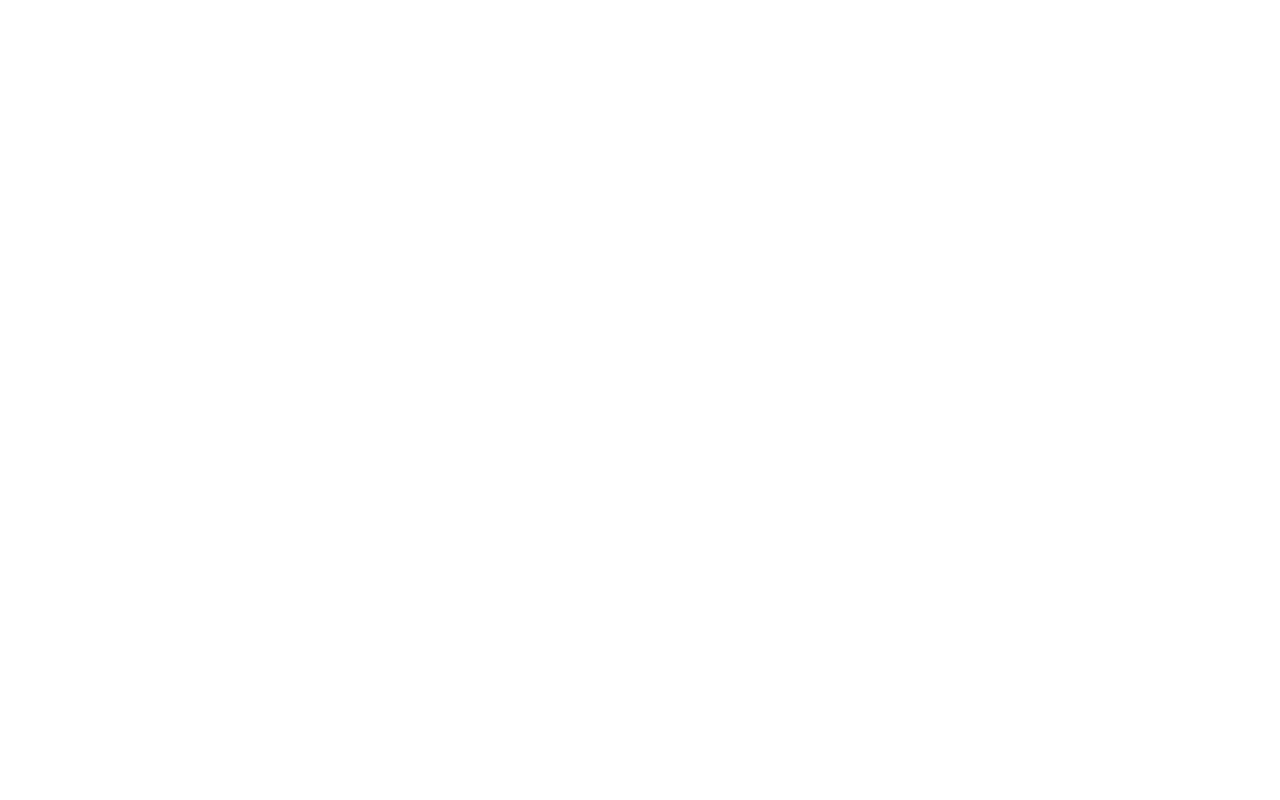
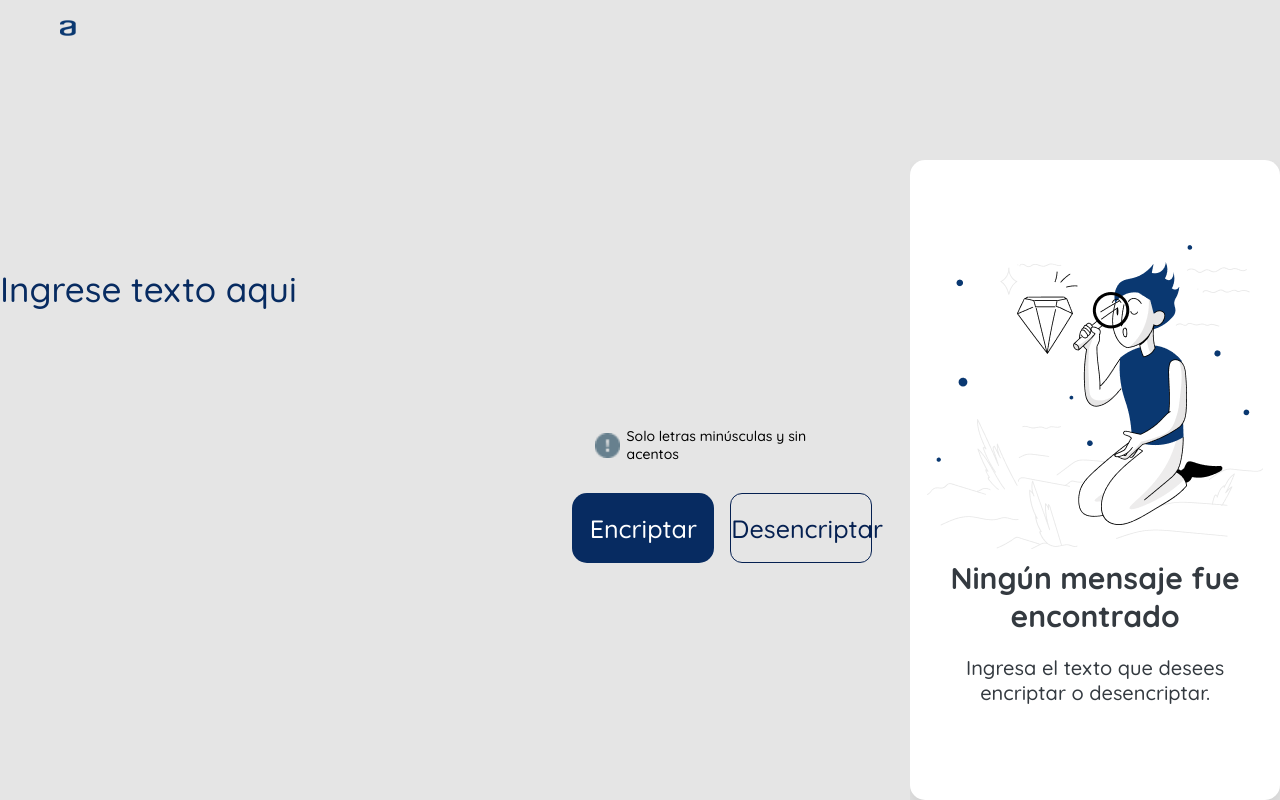
Before and after one commit to CristianAndresPB/encriptor, a plain HTML site: page index.html in a window 1280 px wide. Drawn offline with Linux system fonts and the light colour scheme.

Commit message:
Agregando etiquetas en index.html y estilización

```diff
--- a/index.html
+++ b/index.html
@@ -3,9 +3,52 @@
 <head>
     <meta charset="UTF-8">
     <meta name="viewport" content="width=device-width, initial-scale=1.0">
+    <link rel="icon" type="image/png" sizes="32*32" href="./assets/alura 32x32.png">
+    <link rel="icon" type="image/png" sizes="16*16" href="./assets/alura 16x16.png">
+    <link rel="stylesheet" href="style.css">
+    <link rel="preconnect" href="https://fonts.googleapis.com" />
+    <link rel="preconnect" href="https://fonts.gstatic.com" crossorigin />
+    <link href="https://fonts.googleapis.com/css2?family=Quicksand:wght@300;500;700&display=swap" rel="stylesheet"/>
     <title>Encriptor</title>
 </head>
 <body>
 
+    <header>
+        <a href="logo">
+            <img src="./assets/alura 16x16.png" alt="logo">
+        </a>
+    </header>
+
+    <div class="container">
+        <div class="subcontainer">
+            <textarea name="texto" id="entradaTexto" cols="30" rows="10" placeholder="Ingrese texto aqui"></textarea>
+        </div>
+        <div>
+            <div>
+                <figure class="adv">
+                    <img
+                      src="./assets/Vector interrogacion.png"
+                      alt="signo de advertencia"
+                    />
+                    <p>Solo letras minúsculas y sin acentos</p>
+                  </figure>
+            </div>
+            <div class="buttons">
+                <button class="primary-button encriptar">Encriptar</button>
+                <button class="secondary-button desencriptar">Desencriptar</button>
+              </div>
+        </div>
+        <div class="subcontainer2">
+            <div class="card-container">
+              <div class="card">
+                <div class="card-body">
+                  <img src="assets/Muñeco.png" alt="Muñeco" />
+                  <h3 class="card-title">Ningún mensaje fue encontrado</h3>
+                  <p class="card-text">Ingresa el texto que desees encriptar o desencriptar.</p>
+                </div>
+              </div>
+            </div>
+          </div>
+    </div>
 </body>
 </html>
--- /dev/null
+++ b/style.css
@@ -0,0 +1,380 @@
+:root {
+
+    --bg: #e5e5e5;
+
+    --white: #ffffff;
+
+    --dark-blue-100: #609ed4;
+    --dark-blue-200: #356ea9;
+    --dark-blue-300: #0a3871;
+    --dark-blue-400: #072b61;
+    --dark-blue-500: #052051;
+
+    --light-blue-100: #f3f5fc;
+    --light-blue-200: #eff1fa;
+    --light-blue-300: #e9ecf8;
+    --light-blue-400: #aab2d5;
+    --light-blue-500: #757fb2;
+
+    --gray-100: #ced4da;
+    --gray-200: #adb5bd;
+    --gray-300: #868e96;
+    --gray-400: #495057;
+    --gray-500: #343a40;
+  }
+
+  * {
+    margin: 0;
+    padding: 0;
+    box-sizing: border-box;
+    font-family: "Quicksand", sans-serif;
+  }
+
+* {
+    margin: 0;
+    padding: 0;
+    box-sizing: border-box;
+    font-family: "Quicksand", sans-serif;
+  }
+
+  html, body {
+    font-size: 10px;
+    height: 100%;
+    background: var(--bg);
+  }
+
+  a {
+    text-decoration: none;
+    color: inherit;
+  }
+
+  img {
+    max-width: 100%;
+    height: auto;
+  }
+
+  header {
+    padding: 1.6rem;
+    z-index: 1;
+  }
+
+  .container {
+    display: flex;
+    flex-direction: column;
+  }
+
+  .subcontainer1 {
+    height: 100%;
+    display: flex;
+    flex-direction: column;
+    justify-content: space-between;
+  }
+
+
+  .subcontainer2 {
+    height: 100%;
+  }
+
+  .container #entradaTexto {
+    width: 100%;
+    height: 100%;
+    border: none;
+    background: var(--bg);
+    font-size: 2.5rem;
+    padding: 1.6rem;
+    resize: none;
+    overflow: auto;
+    margin-top: 1.6rem;
+    color: var(--dark-blue-400);
+  }
+
+  .container #entradaTexto::placeholder {
+    color: var(--dark-blue-400);
+  }
+
+  #entradaTexto {
+    outline: none;
+  }
+
+  .adv {
+    display: flex;
+    padding: 1.2rem;
+    align-items: center;
+    font-size: 1.4rem;
+  }
+
+  .adv img {
+    width: 1.6rem;
+    height: 1.6rem;
+    margin-right: 0.7rem;
+  }
+
+  .buttons {
+    display: flex;
+    flex-direction: column;
+    justify-content: center;
+    align-items: center;
+    gap: 1.6rem;
+  }
+
+  .primary-button {
+    background-color: var(--dark-blue-400);
+    border-radius: 1.5rem;
+    border: none;
+    color: var(--white);
+    width: 80%;
+    cursor: pointer;
+    font-size: 1.6rem;
+    height: 5rem;
+  }
+
+  .primary-button:hover {
+    background-color: var(--dark-blue-500);
+  }
+
+  .secondary-button {
+    background-color: var(--bg);
+    border-radius: 1.2rem;
+    border: 0.1rem solid var(--dark-blue-500);
+    color: var(--dark-blue-500);
+    width: 80%;
+    cursor: pointer;
+    font-size: 1.6rem;
+    height: 5rem;
+  }
+
+  .secondary-button:hover {
+    background-color: var(--light-blue-100);
+  }
+
+  .card-footer {
+    width: 100%;
+  }
+
+  .button-copy {
+    width: 90% !important;
+  }
+
+  .card-container {
+    display: flex;
+    flex-direction: column;
+    justify-content: center;
+    align-items: center;
+    gap: 1.6rem;
+    margin-top: 1.6rem;
+  }
+
+  .card {
+    width: 90%;
+    height: 100%;
+    background-color: var(--white);
+    border-radius: 1.5rem;
+    display: flex;
+    flex-direction: column;
+    justify-content: center;
+    align-items: center;
+    gap: 1.6rem;
+    padding: 1.6rem;
+    text-align: center;
+    box-shadow: 0 1rem 2rem rgb(0 0 0 / 10%);
+    overflow: scroll;
+    word-wrap: break-word;
+    overflow-wrap: break-word;
+  }
+
+  .card .card-body {
+    width: 100%;
+    height: 100%;
+    display: flex;
+    flex-direction: column;
+    align-items: center;
+    justify-content: center;
+    overflow: auto;
+  }
+
+  .card .card-text {
+    width: 100%;
+  }
+
+  .card .card-body > * {
+    padding: 1rem;
+  }
+  ::-webkit-scrollbar {
+    width: 0.2em;
+    background-color: transparent;
+  }
+
+  .card .card-body img {
+    display: none;
+  }
+
+  .card h3 {
+    font-size: 2.5rem;
+    color: var(--gray-500);
+    font-weight: bold;
+  }
+
+  .card p {
+    font-size: 1.6rem;
+    color: var(--gray-500);
+  }
+
+  footer {
+    width: 100%;
+    height: 5rem;
+    display: flex;
+    justify-content: center;
+    align-items: center;
+    gap: 1.6rem;
+    font-size: 1.5rem;
+  }
+
+  footer #creatorName {
+    color: var(--gray-500);
+    font-size: 2rem;
+    font-weight: bold;
+  }
+
+  footer #social-medias {
+    display: flex;
+    justify-content: center;
+    align-items: center;
+    gap: 1.6rem;
+  }
+
+  footer #social-medias ul {
+    display: flex;
+    justify-content: center;
+    align-items: center;
+    gap: 1.6rem;
+  }
+
+  footer #social-medias ul li {
+    list-style: none;
+  }
+
+  footer #social-medias ul li a {
+    display: flex;
+    justify-content: center;
+    align-items: center;
+  }
+
+
+  @media (min-width: 768px) {
+    header {
+      padding-top: 7rem;
+      padding-left: 3rem;
+    }
+
+    .container #entradaTexto {
+      font-size: 3.5rem;
+      padding: 3rem;
+    }
+
+    .adv {
+      padding: 3rem;
+    }
+
+    .adv img {
+      width: 2.5rem;
+      height: 2.5rem;
+    }
+
+    .primary-button {
+      width: 45%;
+      font-size: 2.5rem;
+      height: 7rem;
+    }
+
+    .secondary-button {
+      width: 45%;
+      font-size: 2.5rem;
+      height: 7rem;
+    }
+
+    .card {
+      width: 90%;
+    }
+
+    .card h3 {
+      font-size: 3rem;
+    }
+
+    .card p {
+      font-size: 2rem;
+    }
+
+    footer {
+      font-size: 2rem;
+    }
+
+    .buttons {
+      flex-direction: row;
+    }
+  }
+
+  @media (min-width: 1024px) {
+
+    html, body {
+      overflow: hidden;
+    }
+
+    body {
+      display: flex;
+      flex-direction: column;
+      justify-content: space-between;
+    }
+
+    header {
+      padding-top: 2rem;
+      padding-left: 6rem;
+      height: 10%;
+    }
+
+    .container {
+      flex-direction: row;
+      justify-content: center;
+      align-items: center;
+      height: 80%;
+      gap: 3rem;
+    }
+
+    .subcontainer2 {
+      height: 100%;
+      width: 30%;
+      overflow: auto;
+      justify-content: space-between;
+    }
+
+    .container #entradaTexto {
+      padding: 0;
+    }
+
+    .card-container {
+      height: 100%;
+      width: 100%;
+      margin: 0;
+      padding: 0;
+    }
+
+    .card {
+      height: 100%;
+      width: 100%;
+    }
+
+    .card .card-body {
+      height: 100%;
+      width: 100%;
+    }
+
+    .card .card-body img {
+      display: inline-block;
+      padding: 0;
+      margin: 0;
+    }
+
+    .card .card-text {
+      width: 100%;
+    }
+
+  }
```
